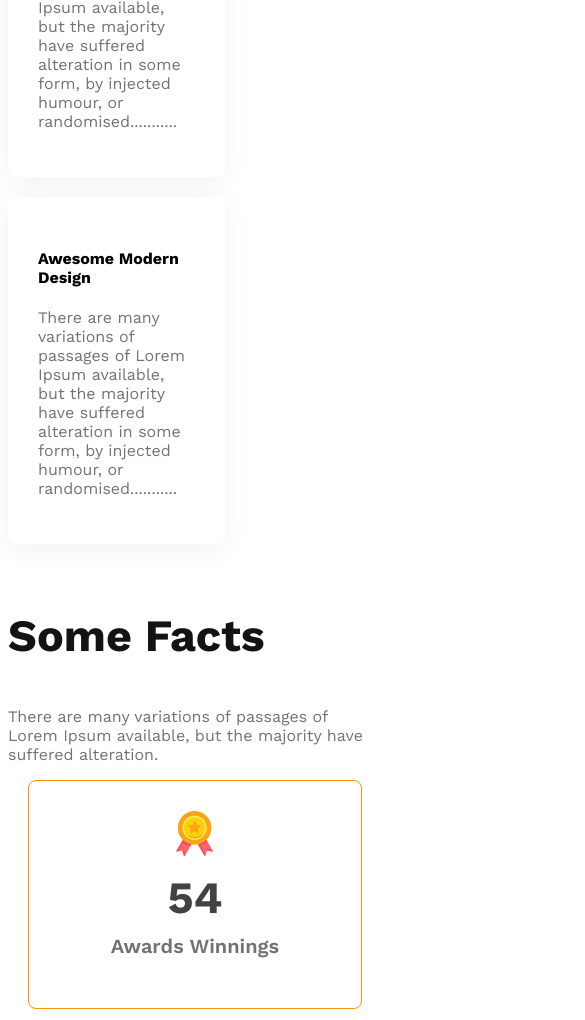
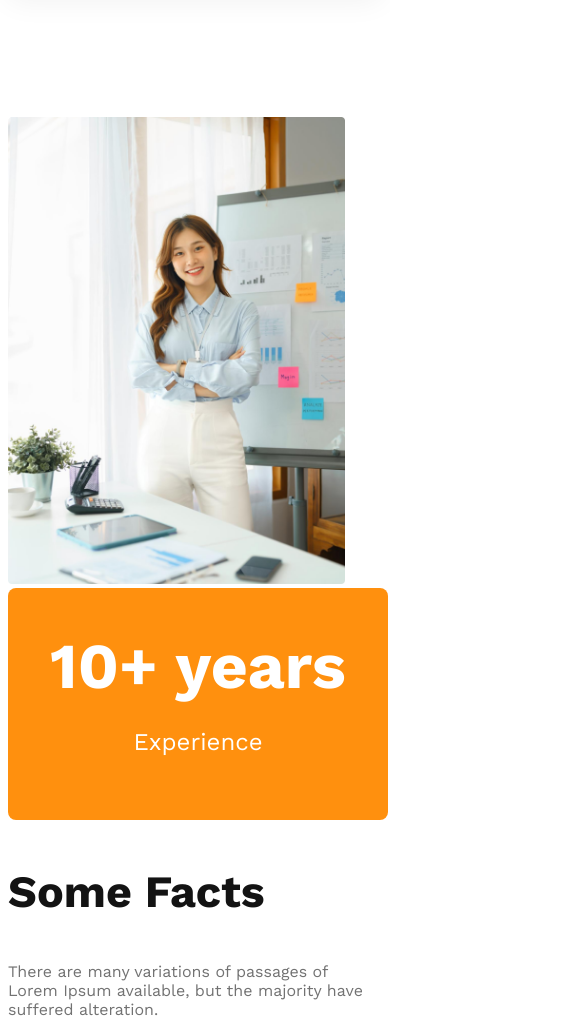
Before and after one commit to shihab027/g3-architect-website, a plain HTML site: page index.html in a window 390 px wide. Shown: the part 4354-5374 px from the top of the page, 585 px wide, since content can reach past the window. Drawn offline with nearby package versions, Linux system fonts and the light colour scheme.

Commit message:
make the feature section responsive

```diff
--- a/index.html
+++ b/index.html
@@ -77,7 +77,7 @@
                 <p class="text-light-gray">There are many variations of passages of Lorem Ipsum available, but the majority have suffered alteration in some form, by injected humour, or randomised...........</p>
             </div>
                 </div>
-        <div class="featutre-img">
+        <div class="feature-img">
             <img src="images/architect.png" alt="">
             <div class="ten-years-badge">
                 <h2>10+ years</h2>
--- a/styles/architect.css
+++ b/styles/architect.css
@@ -118,15 +118,26 @@ nav li{
         box-shadow: 0px 4px 30px 0px rgba(0, 0, 0, 0.06);
         background: rgb(255, 255, 255);
     }
+    .feature-img img{
+        height: 90%;
+        margin-left: 90px;
+    }
     .ten-years-badge{
         border-radius: 8px;
         background: #FF900E;
         color: #FFFFFF;
         width: 342px;
         padding: 40px;
+        text-align: center;
+        position: relative;
+        bottom: 100px;
     }
     .ten-years-badge h2{
         font-size: 4rem;
+        margin: 0;
+    }
+    .ten-years-badge p{
+        font-size: 1.5rem;
     }
     /* facts section */
     .facts-card-container .card{
@@ -180,9 +191,23 @@ nav li{
     header{
         padding: 20px;
     }
-    nav, .teams-container, .facts-card-container, .sponsors-img-container  {
+    nav,
+    .teams-container,
+    .features,
+     .facts-card-container,
+      .sponsors-img-container  {
         flex-direction: column;
     }
+    .feature-img img{
+        width: 90%;
+        margin-left: 0;
+    }
+
+.ten-years-badge{
+    position: static;
+    max-width: 300px;
+}
+
     .teams-img-container{
         grid-template-columns: 1fr;
     }
@@ -200,7 +225,9 @@ nav li{
     header{
         padding: 50px;
     }
-    nav, .teams-container, .sponsors-img-container {
+    nav,
+    .teams-container,
+    .sponsors-img-container, .features {
         flex-direction: column;
     }
 
```
